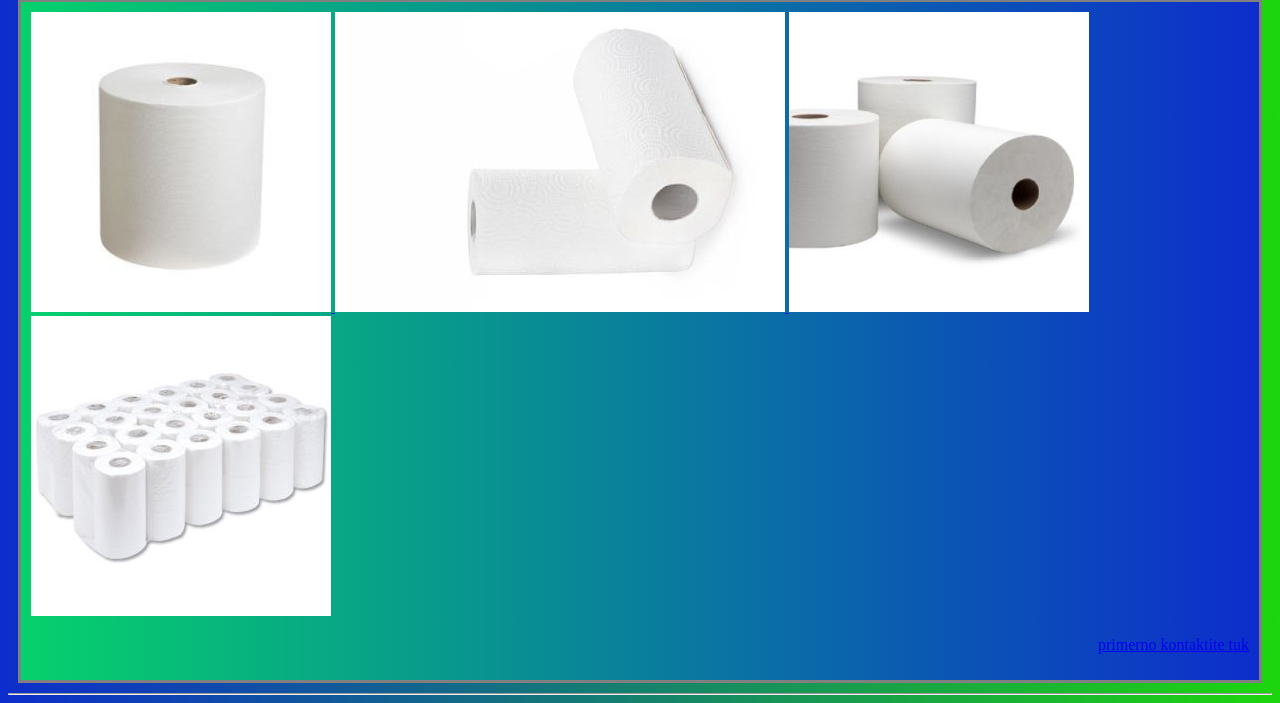
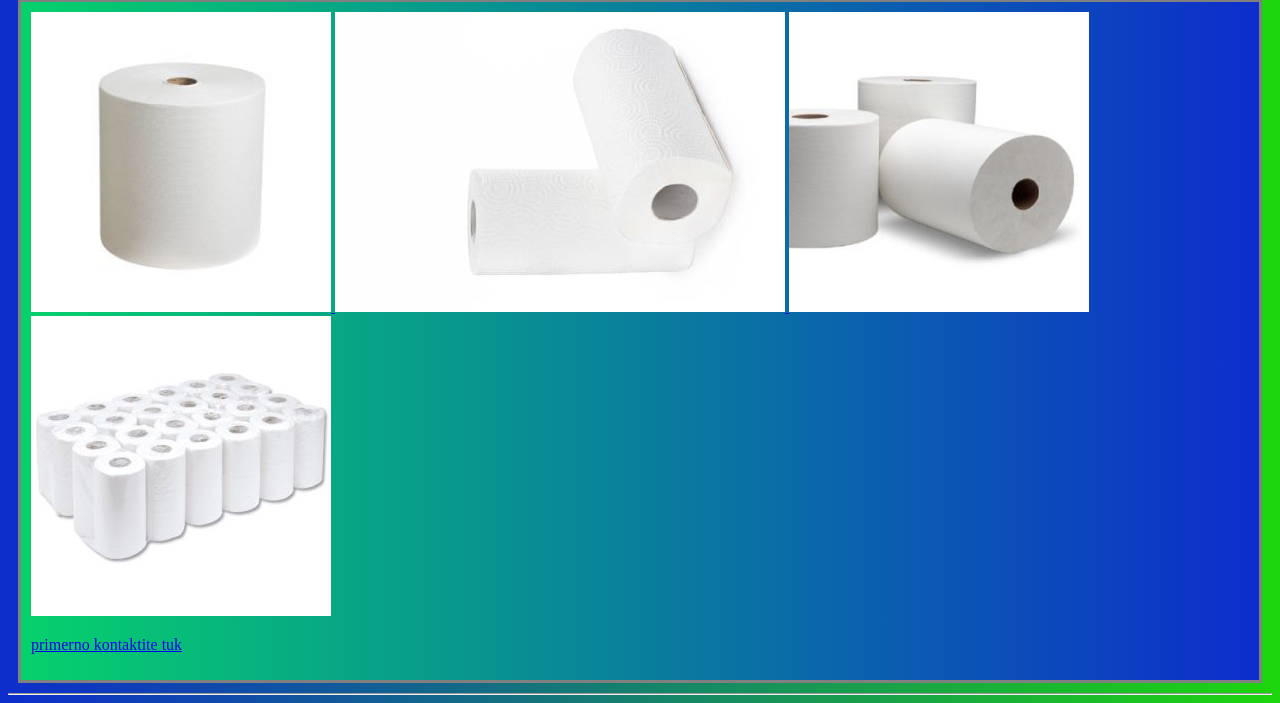
Before and after one commit to Dinamitrii/velinov, a Flask app: page /rollstp/ in a window 1280 px wide. Shown: the part 142-845 px from the top of the page. Run offline with Flask 3, Linux system fonts and the light colour scheme.

Commit message:
From PyCharm some html/css training used

```diff
--- a/static/styles/napkins.css
+++ b/static/styles/napkins.css
@@ -17,8 +17,8 @@
 
 
 p {
-    text-align: right;
-    vertical-align: text-top;
+
+    vertical-align: middle;
 }
 
 html {
```
